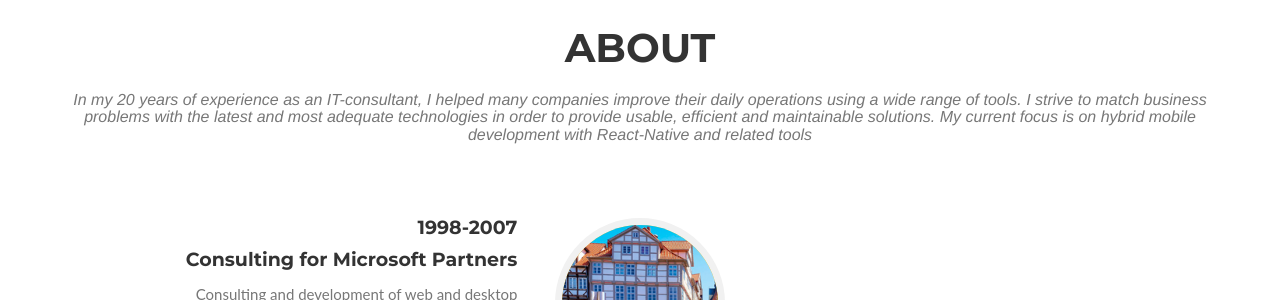
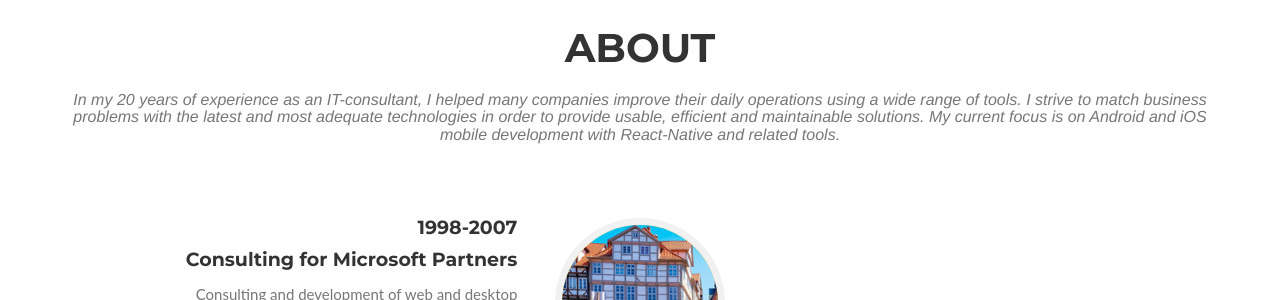
Before and after one commit to yaneq/yaneq.github.io, a Jekyll site: the page built from index.html, in a window 1280 px wide and 900 px high, scrolled down 1485 px. Shown: the part 169-469 px from the top of the window. Built offline with Jekyll 4.4.1, drawn with Linux system fonts in a browser that asks for light colours; some web fonts are replaced; some of the changed text lies outside the part shown.

Commit message:
update copy

```diff
--- a/_includes/about.html
+++ b/_includes/about.html
@@ -7,7 +7,7 @@
                     <h3 class="section-subheading text-muted">
                         In my 20 years of experience as an IT-consultant, I helped many companies improve their daily operations using a wide range of tools. I strive to match business problems with the latest and most adequate technologies in order to provide usable, efficient and maintainable solutions.
 
-                        My current focus is on hybrid mobile development with React-Native and related tools
+                        My current focus is on Android and iOS mobile development with React-Native and related tools.
                     </h3>
                 </div>
             </div>
--- a/_includes/header.html
+++ b/_includes/header.html
@@ -49,7 +49,7 @@
                         In over 20 years of experience as an IT-consultant, I helped many companies improve their daily operations using a wide range of tools. I strive to match business problems with the latest and most adequate technologies in order to provide usable, efficient and maintainable solutions.
                     </p>
                     <p>
-                        My current focus is on hybrid mobile development with <b>React-Native</b> and related tools
+                        My current focus is on Android and iOS mobile development with <b>React-Native</b> and related tools.
                     </p>
                 </div>
                 <a href="#services" class="page-scroll btn btn-xl">Tell Me More</a>
```
